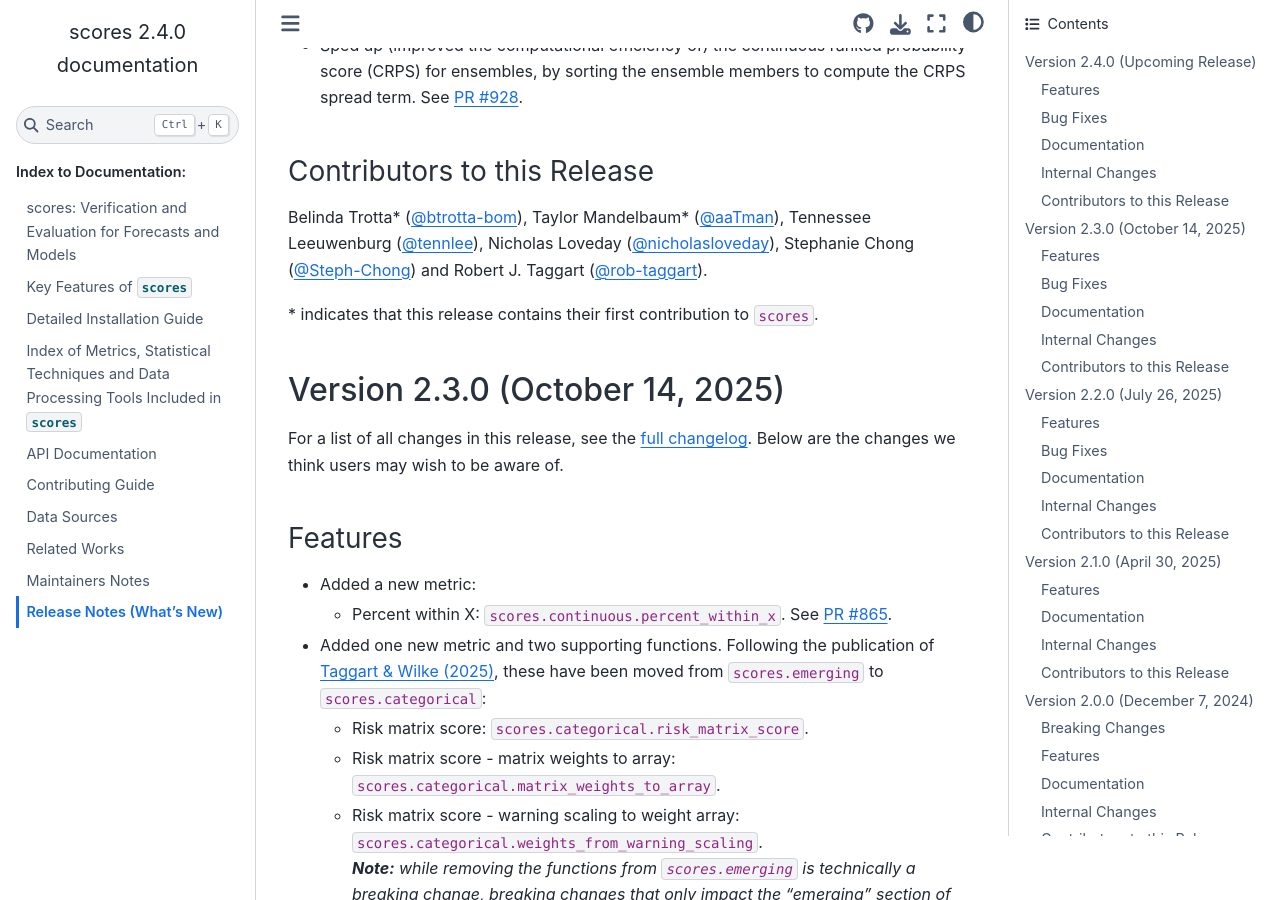
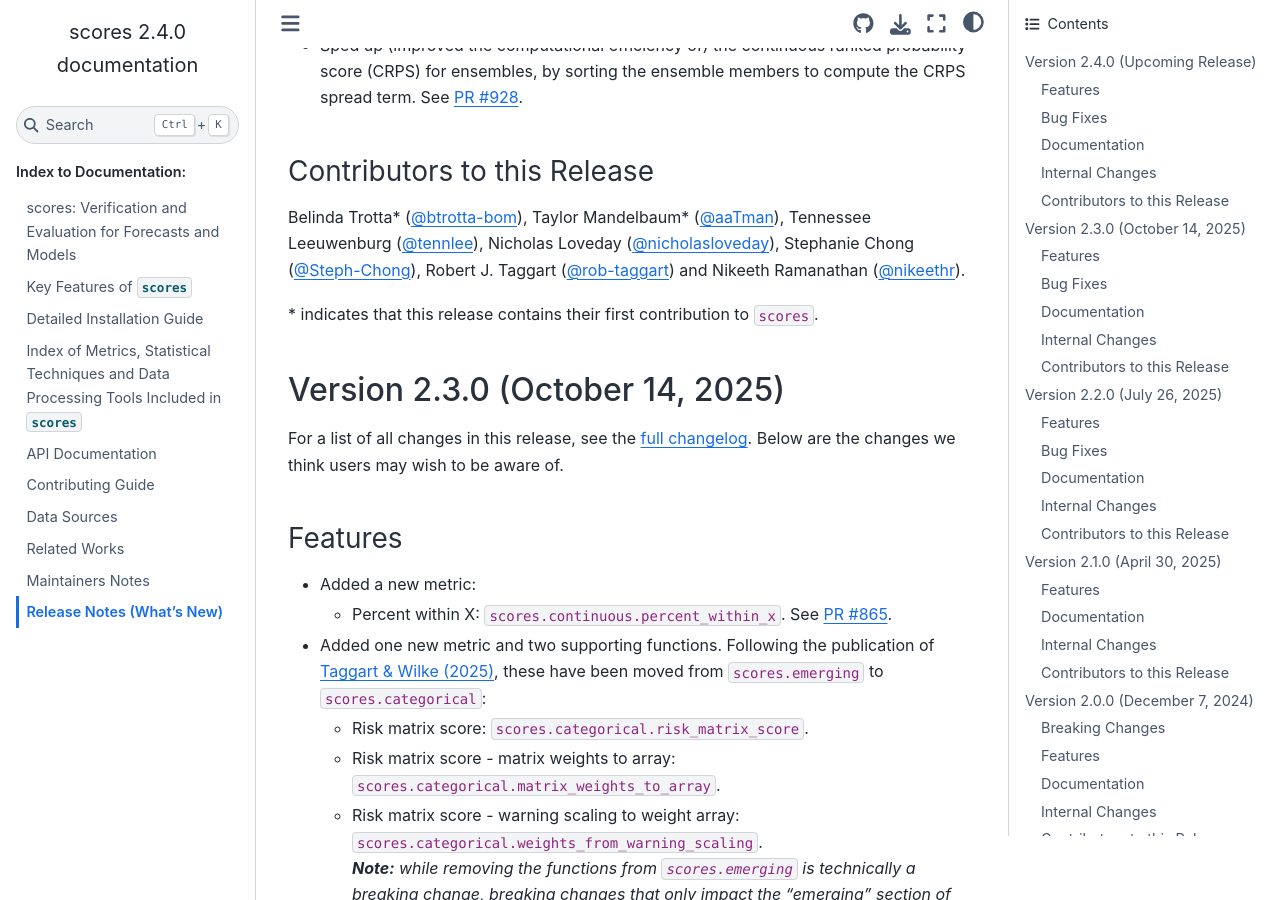
Before and after one commit to nci/scores, a Sphinx documentation site: the page built from docs/release_notes.md, in a window 1280 px wide and 900 px high, scrolled down 943 px. Built offline with Sphinx 7.4.7 and the Sphinx Book theme 1.1.4, drawn with Linux system fonts in a browser that asks for light colours; pages that are not in the unit, such as notebooks, are missing from menus.

Commit message:
Further update to contributor list

```diff
--- a/docs/release_notes.md
+++ b/docs/release_notes.md
@@ -22,7 +22,7 @@ For a list of all changes in this release, see the [full changelog](https://gith
 
 ### Contributors to this Release
 
-Belinda Trotta* ([@btrotta-bom](https://github.com/btrotta-bom)), Taylor Mandelbaum* ([@aaTman](https://github.com/aaTman)), Tennessee Leeuwenburg ([@tennlee](https://github.com/tennlee)), Nicholas Loveday ([@nicholasloveday](https://github.com/nicholasloveday)), Stephanie Chong ([@Steph-Chong](https://github.com/Steph-Chong)) and Robert J. Taggart ([@rob-taggart](https://github.com/rob-taggart)).
+Belinda Trotta* ([@btrotta-bom](https://github.com/btrotta-bom)), Taylor Mandelbaum* ([@aaTman](https://github.com/aaTman)), Tennessee Leeuwenburg ([@tennlee](https://github.com/tennlee)), Nicholas Loveday ([@nicholasloveday](https://github.com/nicholasloveday)), Stephanie Chong ([@Steph-Chong](https://github.com/Steph-Chong)), Robert J. Taggart ([@rob-taggart](https://github.com/rob-taggart)) and Nikeeth Ramanathan ([@nikeethr](https://github.com/nikeethr)).
 
 \* indicates that this release contains their first contribution to `scores`.
 
```
